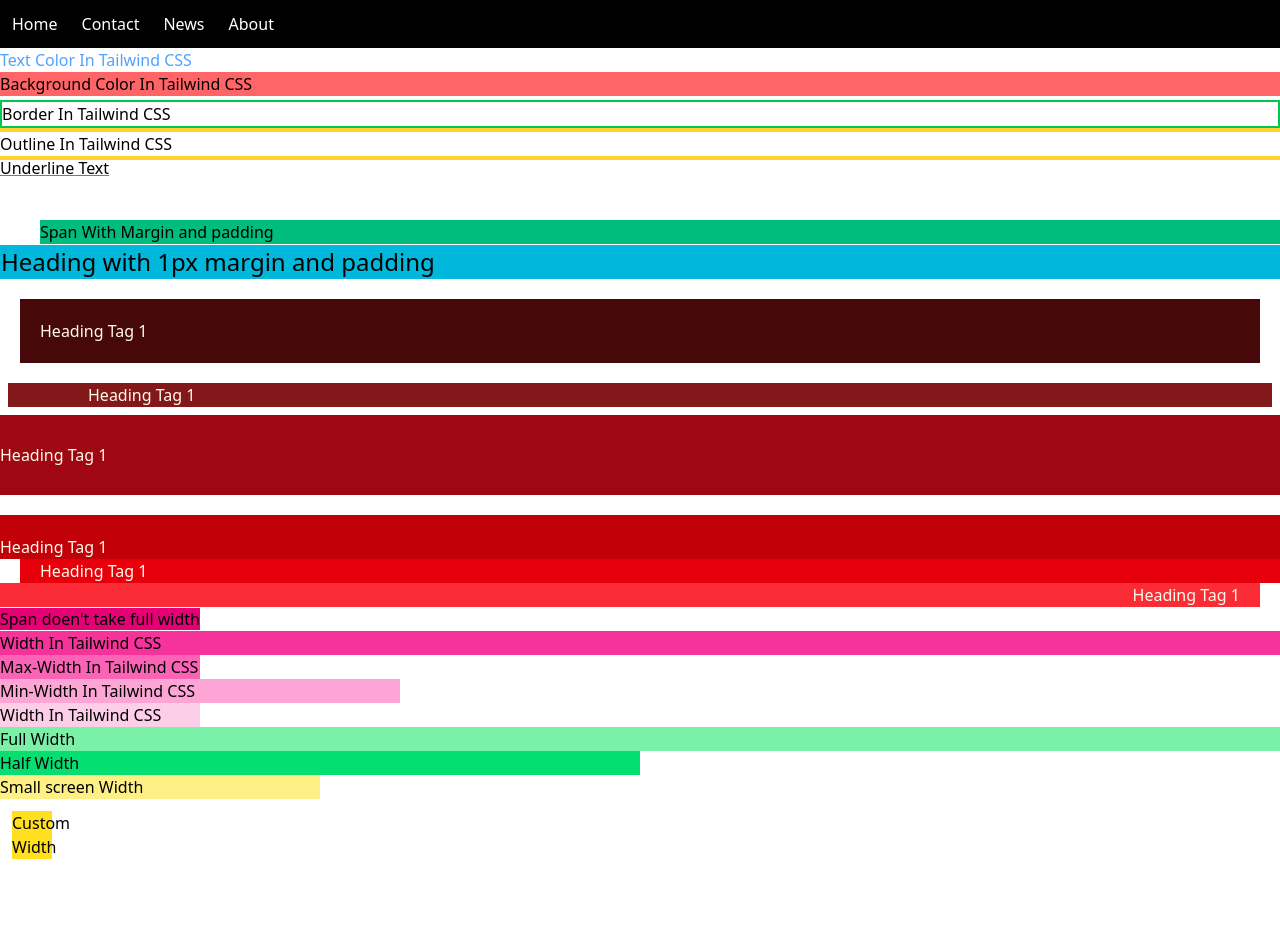
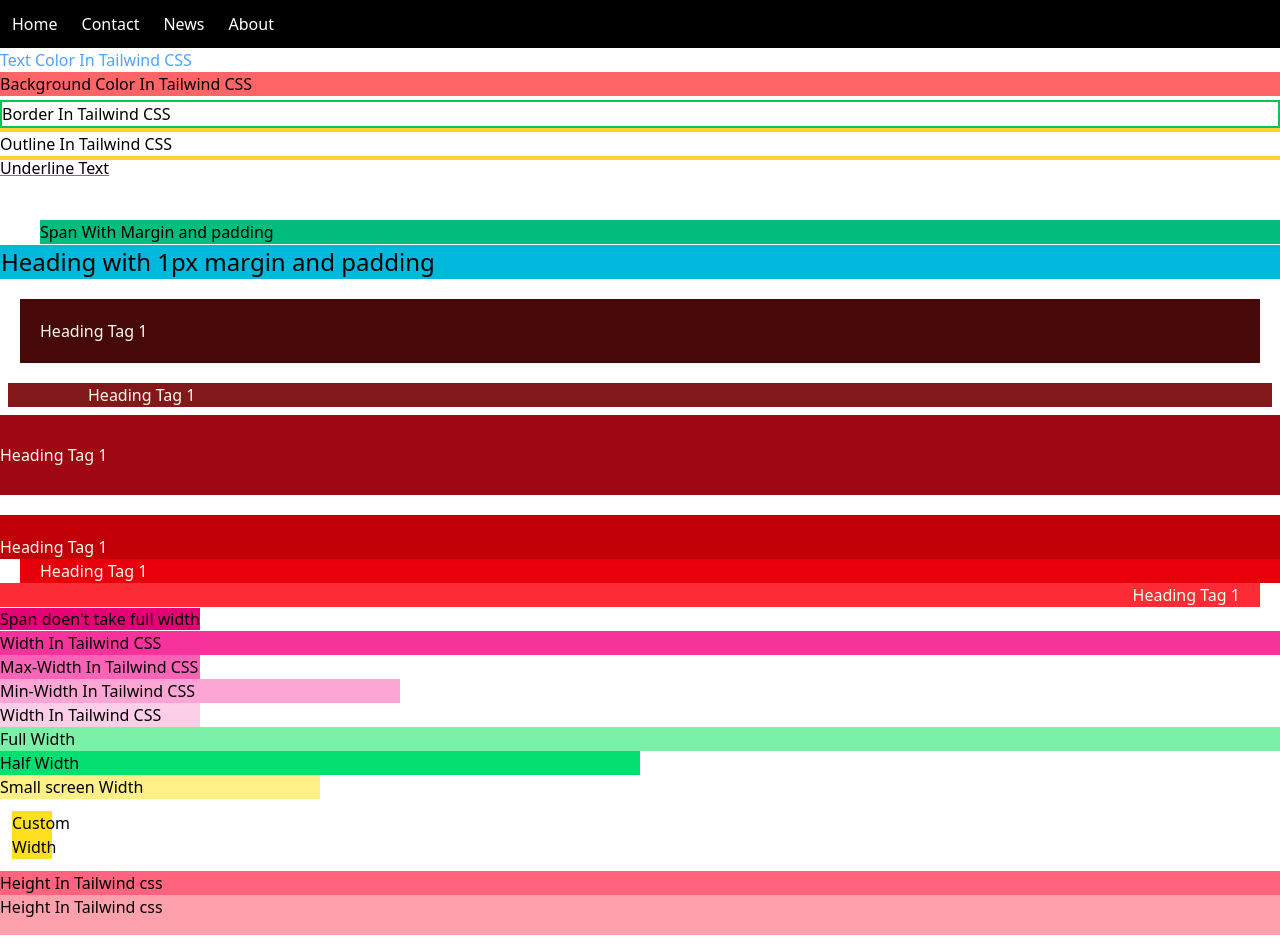
Before and after one commit to saksheesachan003/tailwind-css-experiments, a React (Vite) app in the folder TAILWIND_TUT/Tailwind-Concepts/: page / in a window 1280 px wide. Shown: the top 952 px of the page. Before the commit the page ends 871 px from the top, so only its background shows below. Built offline with nearby package versions, Linux system fonts and the light colour scheme.

Commit message:
added height concept

```diff
--- a/TAILWIND_TUT/Tailwind-Concepts/src/App.jsx
+++ b/TAILWIND_TUT/Tailwind-Concepts/src/App.jsx
@@ -1,5 +1,6 @@
 import { Colors } from './Components/Colors'
 import { Header } from './Components/Header'
+import { Height } from './Components/Height'
 import { MarginAndPadding } from './Components/MarginAndPadding'
 import { Width } from './Components/Width'
 
@@ -10,6 +11,7 @@ export default function App() {
   <Colors />
   <MarginAndPadding />
   <Width />
+  <Height />
   </>
   )
 }
--- /dev/null
+++ b/TAILWIND_TUT/Tailwind-Concepts/src/Components/Height.jsx
@@ -0,0 +1,20 @@
+export const Height = () => {
+    return (
+        <div className="h-screen">
+            {/* By default is height fix, we can give height */}
+            <div className="bg-rose-400">Height In Tailwind css</div>
+
+            <div className="bg-rose-300 h-10">Height In Tailwind css</div>
+
+            {/* Gives full height -> for that give in parent div h-screen and then in child give h-full */}
+            {/* <div className="bg-rose-300 h-full">Height In Tailwind css</div> */}
+
+            {/* half, and one thrid, one fourth height */}
+            {/* <div className="bg-rose-500 h-1/8">Height In Tailwind css</div> */}
+
+            {/* Gives max-height */}
+            {/* <div className="bg-rose-500 h-10 max-h-20">Max Height In Tailwind css</div> */}
+
+        </div>
+    );
+};
```
